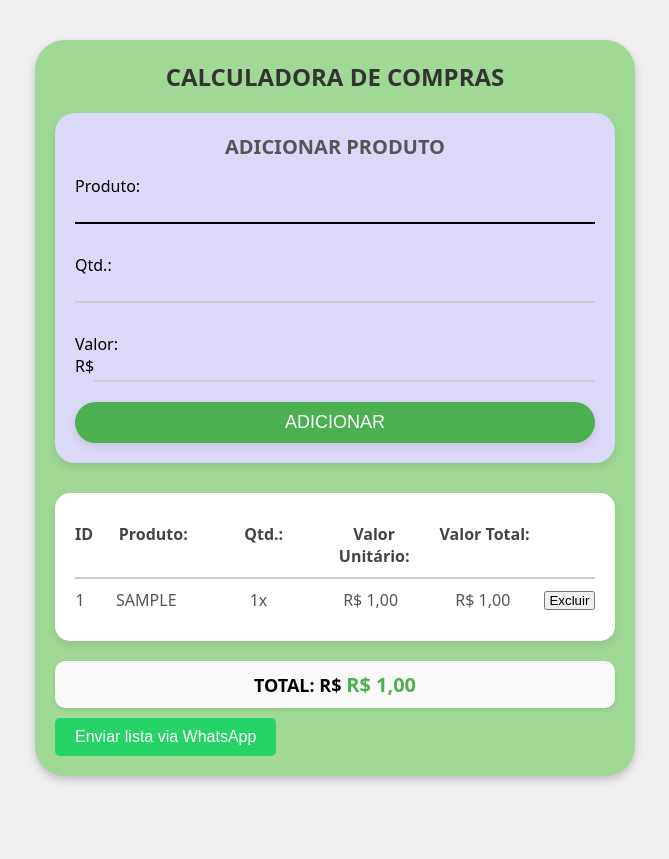
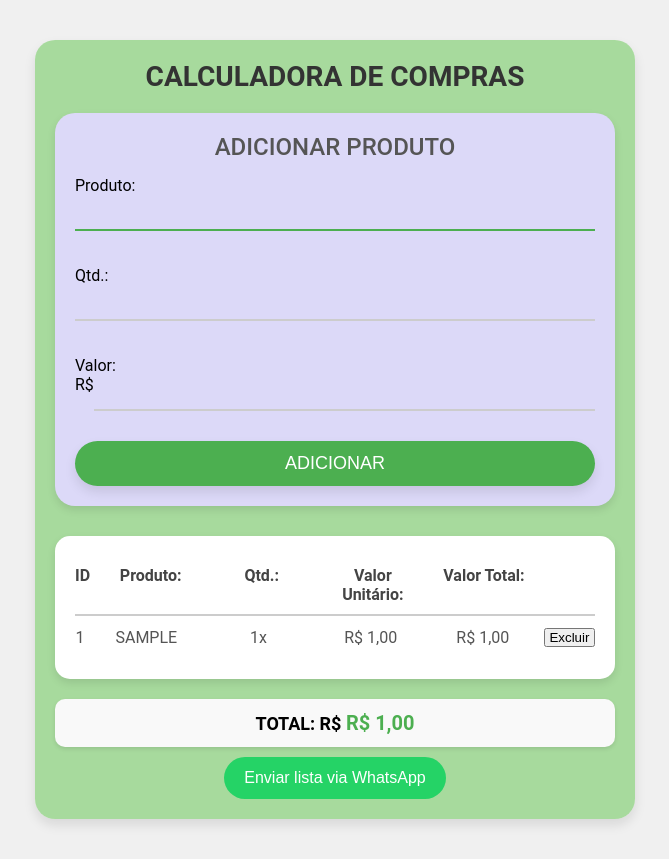
Before and after one commit to DevEduSilva/SalvaCarteira, a plain HTML site: page index.html in a window 1280 px wide. Both pictures are taken after typing "Sample", "Sample", "Sample" into the empty fields and a click on the button "ADICIONAR". Shown: the whole page, without its empty margins (305-974 px from the left). Before the commit the page ends 816 px from the top, so only its background shows below. Drawn offline with nearby package versions, Linux system fonts and the light colour scheme.

Commit message:
feat: mudança para jquery e algumas alterações de css

```diff
--- a/assets/_css/index.css
+++ b/assets/_css/index.css
@@ -6,9 +6,9 @@
   }
 
   body {
-    font-family: system-ui, -apple-system, BlinkMacSystemFont, 'Segoe UI', Roboto, Oxygen, Ubuntu, Cantarell, 'Open Sans', 'Helvetica Neue', sans-serif;
+    font-family: "Roboto", sans-serif;
     background-color: #f0f0f0;
-    background-image: url('_imgs/backgound.jpg');
+    background-image: url("_imgs/backgound.jpg");
     background-size: cover;
     background-position: center;
     display: flex;
@@ -17,27 +17,31 @@ body {
     justify-content: center;
     min-height: 100vh;
     padding: 20px;
+    overflow-x: hidden;
   }
 
+  /* Caixa de boas-vindas */
   .welcome {
-    background-color: #A0D995;
+    background-color: rgba(160, 217, 149, 0.9);
     width: 100%;
     max-width: 600px;
-    border-radius: 30px;
+    border-radius: 20px;
     padding: 20px;
     margin: 20px 0;
-    box-shadow: 0 4px 8px rgba(0, 0, 0, 0.2);
+    box-shadow: 0 6px 12px rgba(0, 0, 0, 0.1);
   }
 
   h1 {
     text-align: center;
     margin-bottom: 20px;
-    font-size: 24px;
+    font-size: 28px;
     color: #333;
+    font-weight: 600;
   }
 
+  /* Container principal */
   .containerPrincipal {
-    background-color: #DCD9F8;
+    background-color: #dcd9f8;
     border-radius: 20px;
     padding: 20px;
     width: 100%;
@@ -47,48 +51,53 @@ h1 {
 
   .containerPrincipal h2 {
     text-align: center;
-    font-size: 20px;
+    font-size: 24px;
     margin-bottom: 15px;
     color: #555;
+    font-weight: 500;
   }
 
   .etapas {
     display: flex;
     flex-wrap: wrap;
     gap: 20px;
+    justify-content: center;
   }
 
   .step {
     flex: 1 1 100%;
   }
 
+  /* Estilo do input */
   .linhaInput {
     width: 100%;
     border: none;
     border-bottom: 2px solid #ccc;
     background-color: transparent;
-    padding: 5px;
-    margin-bottom: 10px;
-    transition: border-bottom-color 0.3s;
+    padding: 8px;
+    margin-bottom: 15px;
+    font-size: 16px;
+    transition: border-color 0.3s;
   }
 
   .linhaInput:focus {
-    border-bottom-color: #000;
+    border-color: #4caf50;
     outline: none;
   }
 
+  /* Botão de adicionar */
   .botaoAdicionar {
     width: 100%;
     border: none;
     border-radius: 25px;
-    background-color: #4CAF50;
+    background-color: #4caf50;
     color: white;
-    padding: 10px 0;
+    padding: 12px 0;
     font-size: 18px;
     cursor: pointer;
-    transition: background-color 0.3s, color 0.3s, transform 0.2s;
-    box-shadow: 0 4px 8px rgba(0, 0, 0, 0.1);
-    margin-top: 10px;
+    transition: background-color 0.3s, transform 0.2s;
+    box-shadow: 0 6px 12px rgba(0, 0, 0, 0.1);
+    margin-top: 15px;
   }
 
   .botaoAdicionar:hover {
@@ -97,9 +106,10 @@ h1 {
 
   .botaoAdicionar:focus {
     background-color: #5cb85c;
-    box-shadow: 0 6px 12px rgba(0, 0, 0, 0.15);
+    box-shadow: 0 8px 16px rgba(0, 0, 0, 0.15);
   }
 
+  /* Container secundário */
   .containerSecundario {
     margin-top: 30px;
     padding: 20px;
@@ -110,9 +120,10 @@ h1 {
     box-shadow: 0 4px 8px rgba(0, 0, 0, 0.1);
   }
 
+  /* Labels */
   .labelsItensSubtitulo {
     display: grid;
-    grid-template-columns: .1fr 1fr 1fr 1fr 1fr .5fr;
+    grid-template-columns: 0.1fr 1fr 1fr 1fr 1fr 0.5fr;
     gap: 10px;
     padding: 10px 0;
     border-bottom: 2px solid #ccc;
@@ -126,25 +137,32 @@ h1 {
 
   .item {
     display: grid;
-    grid-template-columns: .1fr 1fr 1fr 1fr 1fr .5fr;
+    grid-template-columns: 0.1fr 1fr 1fr 1fr 1fr 0.5fr;
     gap: 10px;
-    padding: 10px 0;
+    padding: 12px 0;
     border-bottom: 1px solid #f0f0f0;
     align-items: center;
+    transition: background-color 0.2s;
+  }
+
+  .item:hover {
+    background-color: #f9f9f9;
   }
 
   .item p {
     text-align: center;
     color: #555;
+    font-size: 16px;
   }
 
   .item:last-child {
     border-bottom: none;
   }
 
+  /* Total */
   #total {
     margin-top: 20px;
-    padding: 10px;
+    padding: 12px;
     background-color: #f9f9f9;
     border-radius: 10px;
     box-shadow: 0 2px 4px rgba(0, 0, 0, 0.1);
@@ -161,25 +179,28 @@ h1 {
   #totalValor {
     display: inline-block;
     font-size: 20px;
-    color: #4CAF50;
+    color: #4caf50;
   }
 
   /* Estilo para o botão "Enviar via WhatsApp" */
   button.enviar-whatsapp {
     margin-top: 10px;
-    display: inline-block;
-    background-color: #25D366;
+    display: flex;
+    align-self: center;
+    align-content: center;
+    margin: 10px auto 0px auto;
+    background-color: #25d366;
     color: #fff;
     font-size: 16px;
-    padding: 10px 20px;
+    padding: 12px 20px;
     border: none;
-    border-radius: 5px;
+    border-radius: 30px;
     cursor: pointer;
     transition: background-color 0.3s;
   }
 
   button.enviar-whatsapp:hover {
-    background-color: #128C7E;
+    background-color: #128c7e;
   }
 
   /* Media Queries para dispositivos móveis e tablets */
@@ -190,7 +211,7 @@ button.enviar-whatsapp:hover {
 
     .labelsItensSubtitulo,
     .item {
-        grid-template-columns: .1fr 1fr 1fr 1fr .5fr;
+      grid-template-columns: 1fr 1fr 1fr 1fr 1fr;
     }
 
     .labelsItensSubtitulo p:nth-child(1),
@@ -204,7 +225,7 @@ button.enviar-whatsapp:hover {
   @media only screen and (max-width: 480px) {
     .labelsItensSubtitulo,
     .item {
-        grid-template-columns: 1fr 1fr 1fr 1fr;
+      grid-template-columns: 1fr 1fr 1fr 1fr 1fr;
     }
 
     .labelsItensSubtitulo p:nth-child(1),
@@ -214,3 +235,9 @@ button.enviar-whatsapp:hover {
       display: none;
     }
   }
+
+  #listaItens,
+  #total,
+  #enviar-wpp {
+    display: none;
+  }
--- a/assets/_js/addProduto.js
+++ b/assets/_js/addProduto.js
@@ -3,17 +3,17 @@ var idCount = 1;
 
 // Função para validar o produto (converte para maiúsculas)
 function validarProduto() {
-    var produtoInput = document.getElementById('produto');
-    produtoInput.value = produtoInput.value.toUpperCase().trim();
+    var produtoInput = $('#produto');
+    produtoInput.val(produtoInput.val().toUpperCase().trim());
 }
 
 // Função para validar a quantidade (ajusta para 1 se for <= 0)
 function validarQuantidade() {
-    var qtdInput = document.getElementById('qtd');
-    var qtdValue = parseInt(qtdInput.value);
+    var qtdInput = $('#qtd');
+    var qtdValue = parseInt(qtdInput.val());
 
     if (isNaN(qtdValue) || qtdValue <= 0) {
-        qtdInput.value = '1';
+        qtdInput.val('1');
     }
 }
 
@@ -24,13 +24,13 @@ function permitirSomenteNumeros(input) {
 
 // Função para validar o valor (ajusta para 1 se for <= 0)
 function validarValor() {
-    var valorInput = document.getElementById('valor');
-    var valor = parseFloat(valorInput.value.replace(',', '.'));
+    var valorInput = $('#valor');
+    var valor = parseFloat(valorInput.val().replace(',', '.'));
 
     if (isNaN(valor) || valor <= 0) {
-        valorInput.value = '1,00';
+        valorInput.val('1,00');
     } else {
-        valorInput.value = valor.toFixed(2).replace('.', ',');
+        valorInput.val(valor.toFixed(2).replace('.', ','));
     }
 }
 
@@ -40,9 +40,9 @@ function validarEAdicionarItem() {
     validarQuantidade();
     validarValor();
 
-    var produto = document.getElementById('produto').value;
-    var qtd = document.getElementById('qtd').value;
-    var valor = document.getElementById('valor').value;
+    var produto = $('#produto').val();
+    var qtd = $('#qtd').val();
+    var valor = $('#valor').val();
 
     if (!produto || !qtd || !valor) {
         alert('Por favor, preencha todos os campos antes de adicionar o produto.');
@@ -54,48 +54,56 @@ function validarEAdicionarItem() {
 
 // Função para excluir um item
 function excluirItem(id) {
-    var item = document.getElementById('item-' + id);
-    var modal = document.getElementById('modalExclusao');
-    modal.style.display = 'block';
+    var item = $('#item-' + id);
+    var modal = $('#modalExclusao');
+    modal.show();
 
-    document.getElementById('confirmarExclusao').onclick = function () {
-        item.parentNode.removeChild(item);
+    $('#confirmarExclusao').click(function () {
+        item.remove();
         atualizarValorTotal();
-        modal.style.display = 'none';
-    };
 
-    var closeBtn = document.getElementsByClassName('close')[0];
-    closeBtn.onclick = function () {
-        modal.style.display = 'none';
-    };
+        // Verificar se ainda existem itens na lista
+        if ($('.item').length === 0) {
+            $('#listaItens').hide();
+            $('#total').hide();
+            $('.enviar-whatsapp').hide();
+        }
+
+        modal.hide();
+    });
+
+    $('.close').click(function () {
+        modal.hide();
+    });
 }
 
 // Função para adicionar um novo item
 function adicionarItem() {
-    var produto = document.getElementById('produto').value.trim();
-    var qtd = parseInt(document.getElementById('qtd').value);
-    var valor = parseFloat(document.getElementById('valor').value.replace(',', '.'));
-    var valorTotalItem = valor * qtd; // Multiplica o valor pela quantidade
+    var produto = $('#produto').val().trim();
+    var qtd = parseInt($('#qtd').val());
+    var valor = parseFloat($('#valor').val().replace(',', '.'));
+    var valorTotalItem = valor * qtd;
 
-    var newItem = document.createElement('div');
-    newItem.classList.add('item');
-    newItem.id = 'item-' + idCount;
+    var newItem = $('<div>').addClass('item').attr('id', 'item-' + idCount);
+    var id = idCount++;
 
-    var id = idCount++;
-    newItem.innerHTML = `
+    newItem.html(`
         <p>${id}</p>
         <p>${produto}</p>
         <p>${qtd}x</p>
         <p>${valor.toLocaleString('pt-BR', { style: 'currency', currency: 'BRL' })}</p>
-        <p>${valorTotalItem.toLocaleString('pt-BR', { style: 'currency', currency: 'BRL' })}</p> <!-- Novo campo para valor total -->
+        <p>${valorTotalItem.toLocaleString('pt-BR', { style: 'currency', currency: 'BRL' })}</p>
         <button onclick="excluirItem(${id})">Excluir</button>
-    `;
+    `);
 
-    document.getElementById('listaItens').appendChild(newItem);
+    $('#listaItens').append(newItem);
     atualizarValorTotal();
 
-    if (document.querySelectorAll('.item').length === 1) {
-        document.getElementById('listaItens').parentNode.style.display = 'block';
+    // Mostrar a lista de itens, total e botão de WhatsApp após o primeiro item ser adicionado
+    if ($('.item').length === 1) {
+        $('#listaItens').show();
+        $('#total').show();
+        $('.enviar-whatsapp').show();
     }
 
     limparCampos();
@@ -104,24 +112,23 @@ function adicionarItem() {
 // Função para atualizar o valor total
 function atualizarValorTotal() {
     var totalValor = 0;
-    var items = document.querySelectorAll('.item');
-    items.forEach(function (item) {
-        var valorTotalItem = parseFloat(item.querySelector('p:nth-child(5)').textContent.replace(/[^\d,]/g, '').replace(',', '.'));
+    $('.item').each(function () {
+        var valorTotalItem = parseFloat($(this).find('p:nth-child(5)').text().replace(/[^\d,]/g, '').replace(',', '.'));
         totalValor += valorTotalItem;
     });
-    document.getElementById('totalValor').textContent = totalValor.toLocaleString('pt-BR', { style: 'currency', currency: 'BRL' });
+    $('#totalValor').text(totalValor.toLocaleString('pt-BR', { style: 'currency', currency: 'BRL' }));
 }
 
 // Função para limpar os campos de entrada
 function limparCampos() {
-    document.getElementById('produto').value = '';
-    document.getElementById('qtd').value = '';
-    document.getElementById('valor').value = '';
-    document.getElementById('produto').focus();
+    $('#produto').val('');
+    $('#qtd').val('');
+    $('#valor').val('');
+    $('#produto').focus();
 }
 
 // Evento de tecla ao campo de valor para permitir adicionar item pressionando "Enter"
-document.getElementById('valor').addEventListener('keypress', function (event) {
+$('#valor').keypress(function (event) {
     if (event.key === 'Enter') {
         validarEAdicionarItem();
     }
@@ -134,7 +141,7 @@ window.onbeforeunload = function () {
 
 // Função para enviar a lista de compras via WhatsApp
 function enviarMensagemWhatsApp() {
-    var itens = document.querySelectorAll('.item');
+    var itens = $('.item');
 
     if (itens.length === 0) {
         alert("Não há produtos na lista para enviar via WhatsApp.");
@@ -144,13 +151,13 @@ function enviarMensagemWhatsApp() {
     var mensagem = "Lista de Compras:\n";
     var total = 0;
 
-    itens.forEach(function (item) {
-        var produto = item.querySelector('p:nth-child(2)').textContent;
-        var qtd = item.querySelector('p:nth-child(3)').textContent;
-        var valorUnitario = item.querySelector('p:nth-child(4)').textContent;
-        var valorTotalItem = item.querySelector('p:nth-child(5)').textContent;
+    itens.each(function () {
+        var produto = $(this).find('p:nth-child(2)').text();
+        var qtd = $(this).find('p:nth-child(3)').text();
+        var valorUnitario = $(this).find('p:nth-child(4)').text();
+        var valorTotalItem = $(this).find('p:nth-child(5)').text();
 
-        mensagem += `${produto} (${qtd}), ${valorTotalItem}\n`;
+        mensagem += `${produto}(${qtd} x ${valorUnitario}) - ${valorTotalItem}\n`;
         total += parseFloat(valorTotalItem.replace(/[^\d,]/g, '').replace(',', '.'));
     });
 
--- a/index.html
+++ b/index.html
@@ -8,6 +8,9 @@
     <link rel="stylesheet" href="assets/_css/index.css">
     <link rel="stylesheet" href="assets/_css/modal.css">
     <link rel="stylesheet" href="assets/_css/loading.css">
+
+    <link href="https://fonts.googleapis.com/icon?family=Material+Icons" rel="stylesheet">
+
     <meta name="description"
         content="Bem-vindo à Salva-Carteiras! Use nossa Calculadora de Compras para adicionar produtos, calcular valores e enviar sua lista via WhatsApp. Facilite suas compras com praticidade e economia!">
 </head>
@@ -41,22 +44,24 @@
             </div>
             <input class="botaoAdicionar" type="button" value="ADICIONAR" onclick="validarEAdicionarItem()">
         </div>
-        <div class="">
+
         <div class="containerSecundario" id="listaItens">
             <div class="labelsItensSubtitulo">
                 <p>ID</p>
                 <p>Produto:</p>
                 <p>Qtd.:</p>
                 <p>Valor Unitário:</p>
-                    <p>Valor Total:</p> <!-- Novo campo para valor total -->
-                    <p></p> <!-- Coluna para ações -->
+                <p>Valor Total:</p>
+                <p></p>
             </div>
         </div>
         <div id="total">
             <p>TOTAL: R$ <span id="totalValor">0.00</span></p>
         </div>
-            <button class="enviar-whatsapp" onclick="enviarMensagemWhatsApp()">Enviar lista via WhatsApp</button>
-        </div>
+        <button id="enviar-wpp" class="enviar-whatsapp" onclick="enviarMensagemWhatsApp()">Enviar lista via
+            WhatsApp</button>
+
+        <!-- Modal -->
         <div id="modalExclusao" class="modal">
             <div class="modal-content">
                 <span class="close">&times;</span>
@@ -65,6 +70,8 @@
             </div>
         </div>
     </div>
+
+    <script src="https://code.jquery.com/jquery-3.6.0.min.js"></script>
     <script src="assets/_js/addProduto.js"></script>
     <script src="assets/_js/telaLoading.js"></script>
 </body>
```
Also changed, not shown: assets/_css/modal.css (+65 -2 lines). Lines whose indentation alone changed are shown as unchanged.
